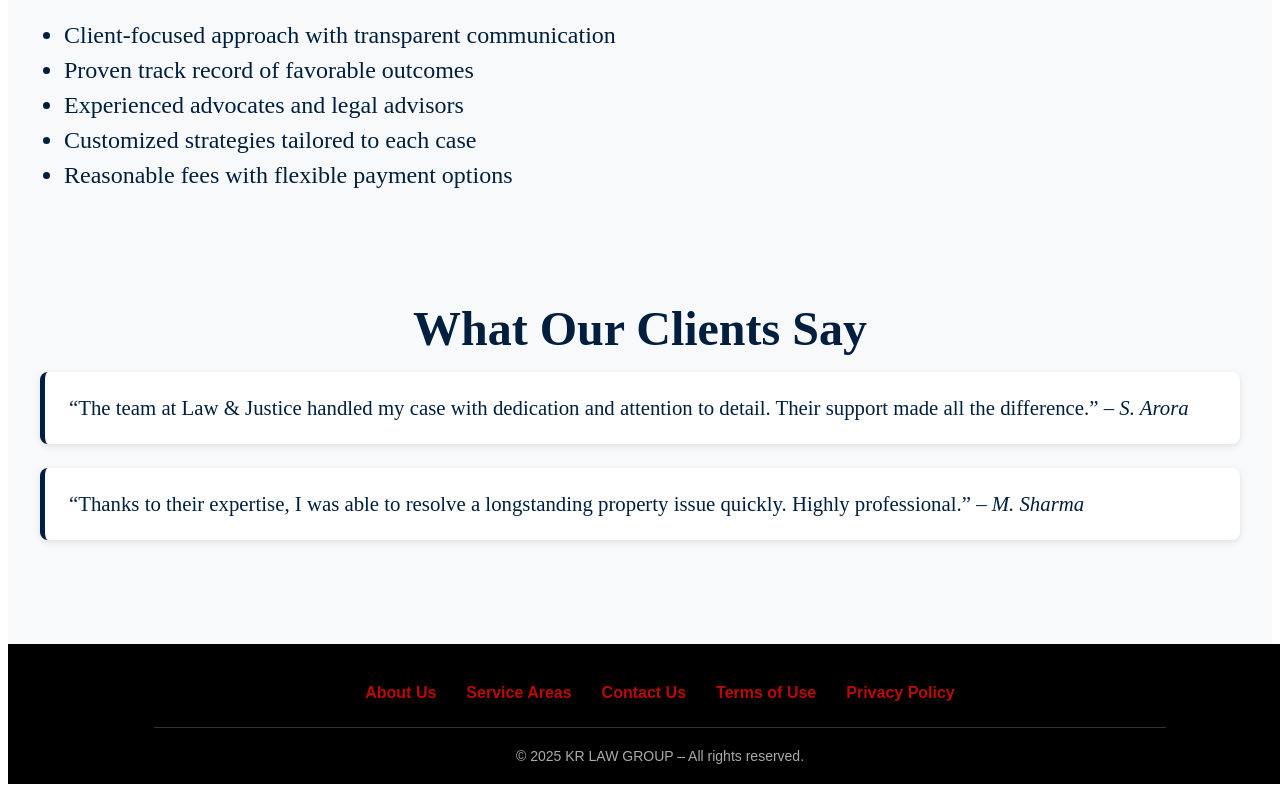
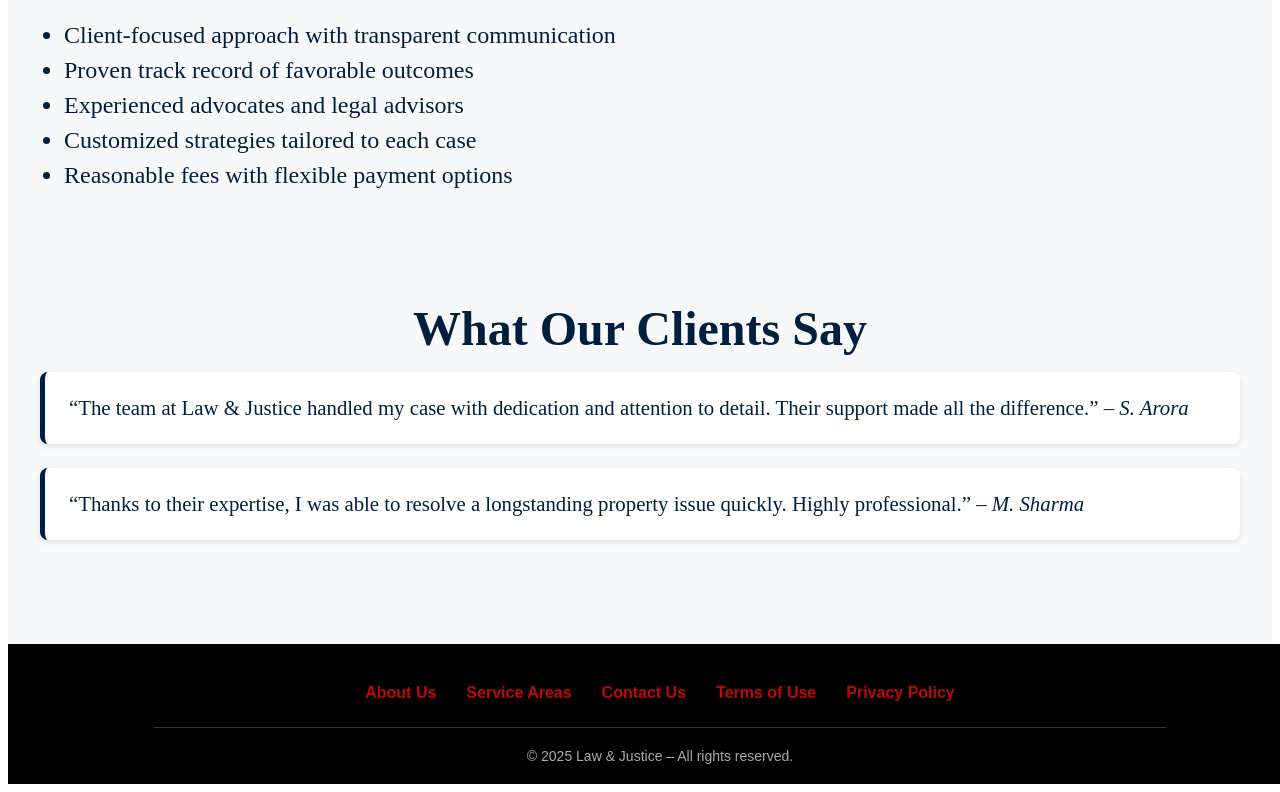
Before and after one commit to neha-aneja/law-site, a Next.js app: page / in a window 1280 px wide. Shown: the part 2647-3439 px from the top of the page. Built offline with nearby package versions, Linux system fonts and the light colour scheme.

Commit message:
name change

```diff
--- a/src/components/Footer.jsx
+++ b/src/components/Footer.jsx
@@ -111,7 +111,7 @@ const Footer = () => {
 
       <Divider />
 
-      <Copyright>© 2025 KR LAW GROUP – All rights reserved.</Copyright>
+      <Copyright>© 2025 Law & Justice – All rights reserved.</Copyright>
     </FooterContainer>
   );
 };
```
